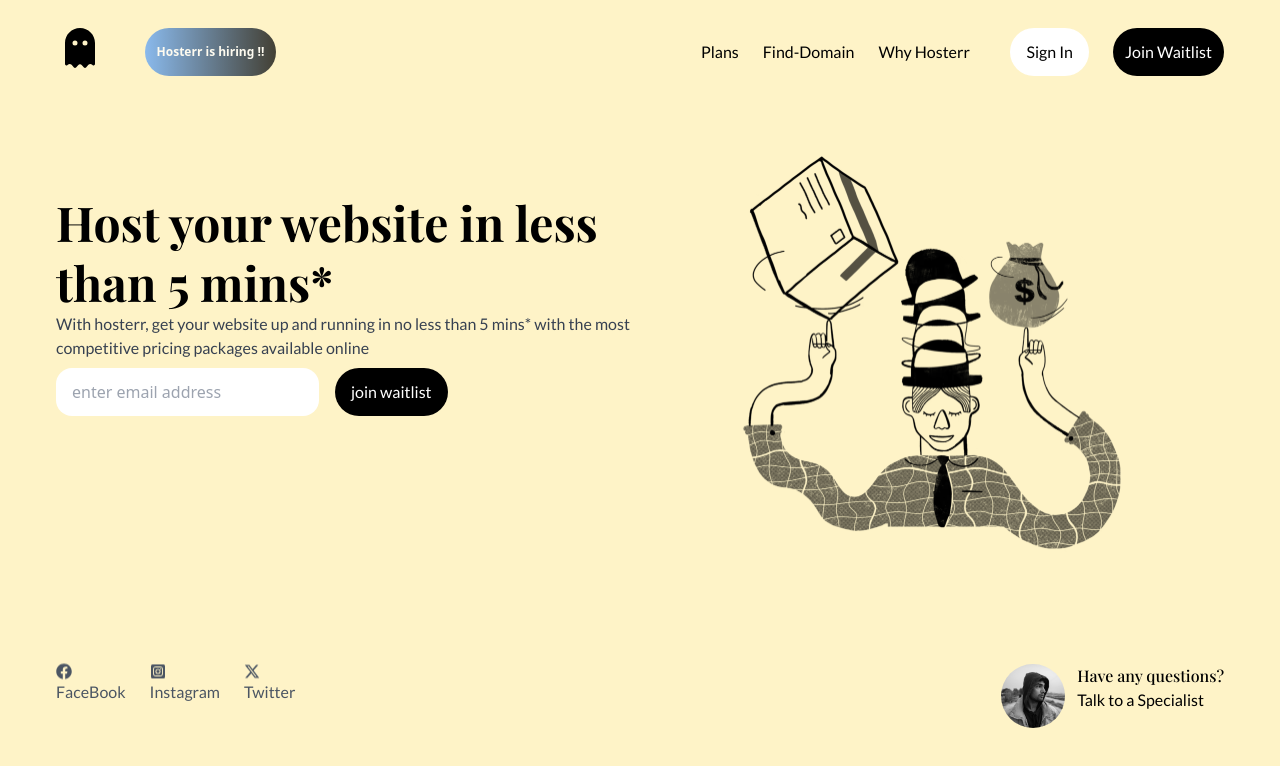
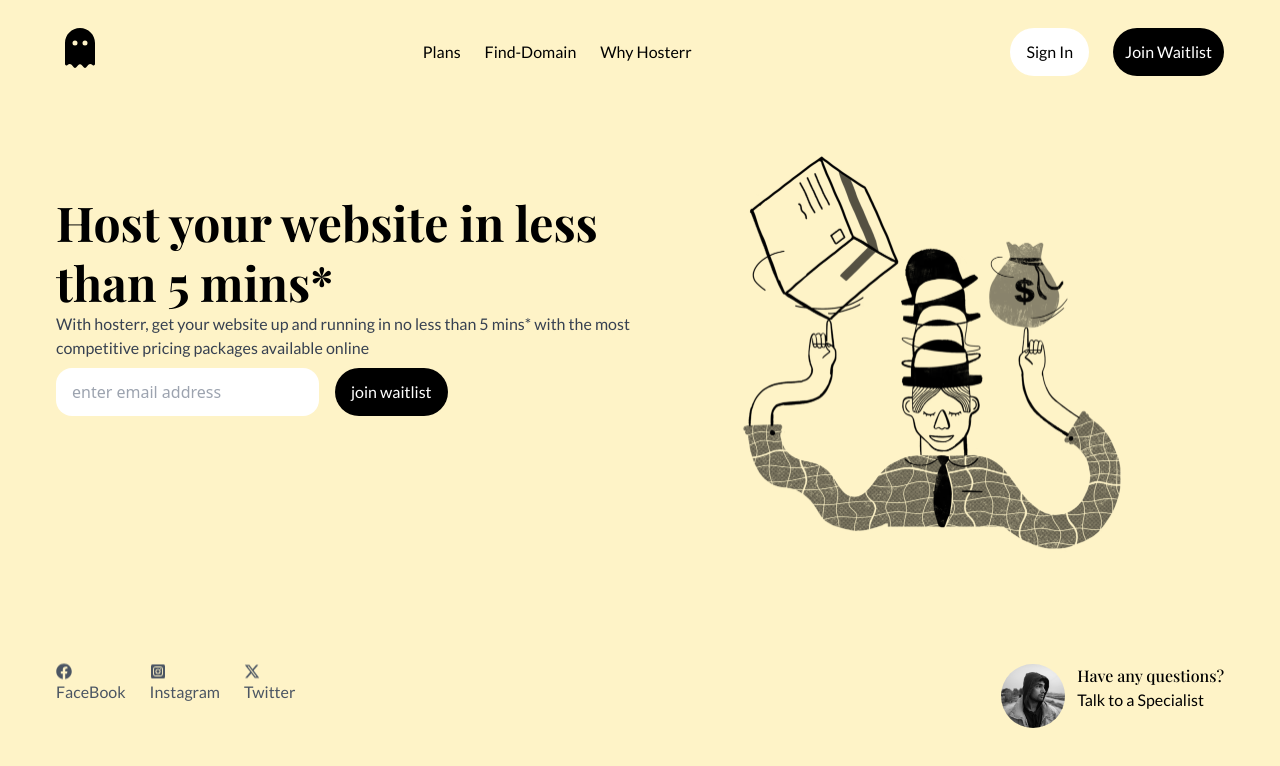
Before and after one commit to tajeshwar1/hosterr, a React (Vite) app: page / in a window 1280 px wide. Shown: the top 766 px of the page. Built offline with nearby package versions, Linux system fonts and the light colour scheme; a web font is replaced by a local one.

Commit message:
navbar fixes

```diff
--- a/src/Components/Header.jsx
+++ b/src/Components/Header.jsx
@@ -6,7 +6,6 @@ const div = () => {
       <div className="flex justify-between">
         <img src="./assets/ghost-solid.svg" className="hover:animate-bounce  w-12 h-10" alt="logo"/>
 
-        <button className="bg-gradient-to-r from-blue-400 to-black text-xs text-white  px-3 py-2 border-radius rounded-3xl font-bold lg:mr-96 animate-pulse  ">Hosterr is hiring !!</button>
         <ul className="hidden lg:flex justify-between font-lato items-center gap-6">
           <li><a href="#">Plans</a></li>
           <li><a href="#">Find-Domain</a></li>
```
